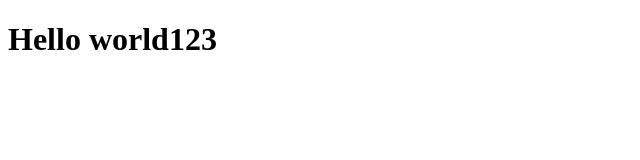
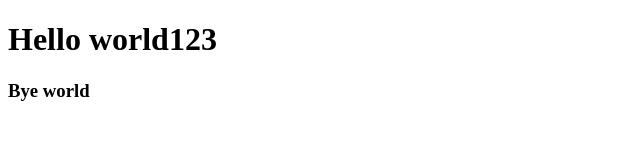
Before and after one commit to naseem173/my-first-repo, a plain HTML site: page index.html in a window 1280 px wide. Shown: the whole page, without its empty margins (0-640 px from the left). Drawn offline with Linux system fonts and the light colour scheme.

Commit message:
new changes

```diff
--- a/index.html
+++ b/index.html
@@ -5,5 +5,6 @@
 </head>
 <body>
     <h1>Hello world123</h1>
+    <h3>Bye world</h3>
 </body>
 </html>
```
